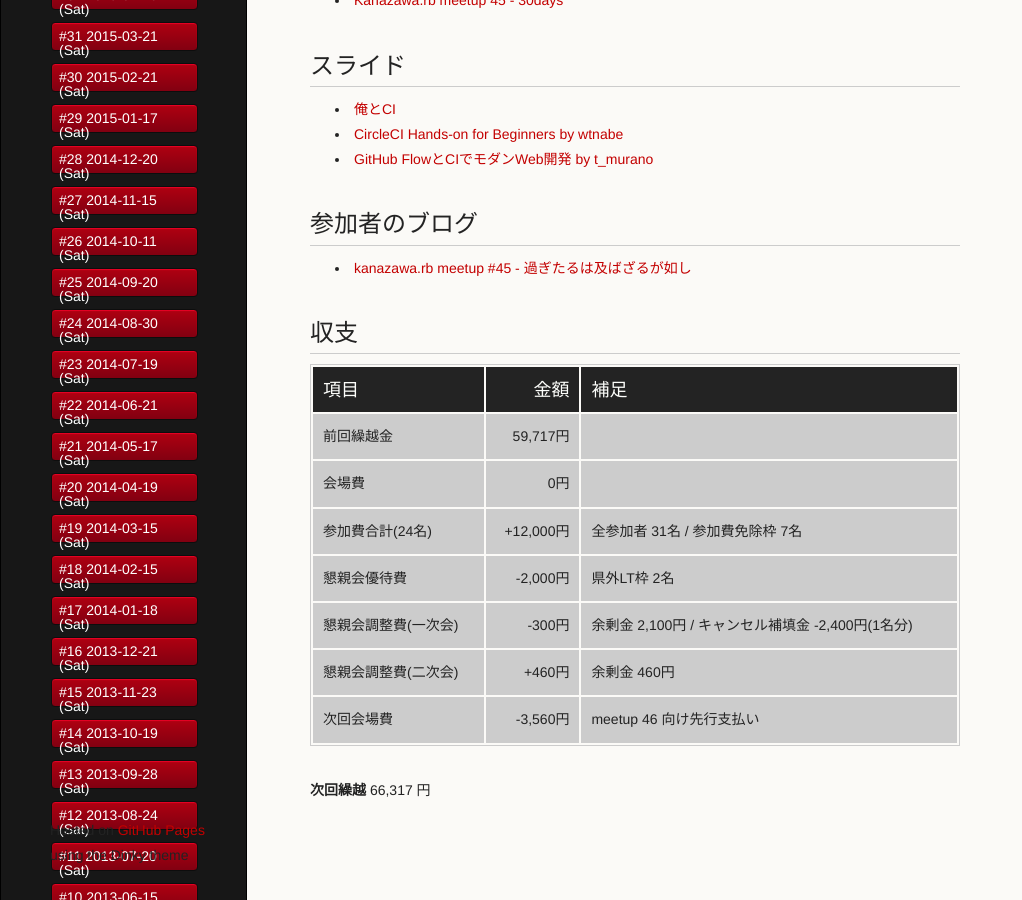
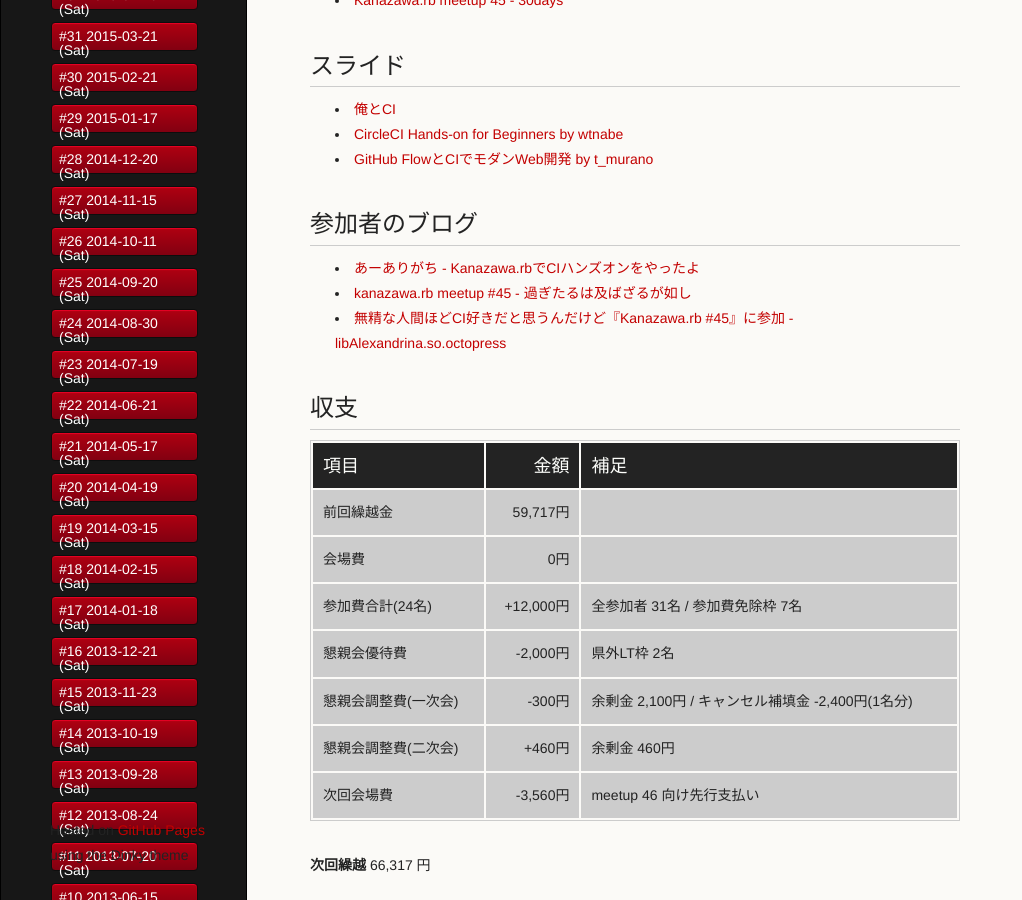
Before and after one commit to kanazawarb/meetup, a Jekyll site: the page built from 45/report.md, in a window 1280 px wide and 900 px high, scrolled down 773 px. Shown: the whole window, without its empty margins (0-1022 px from the left). Built offline with Jekyll 4.4.1, drawn with Linux system fonts in a browser that asks for light colours.

Commit message:
update meetup45 report (add blogs link)

```diff
--- a/45/report.md
+++ b/45/report.md
@@ -41,7 +41,9 @@
 
 ## 参加者のブログ
 
+* [あーありがち - Kanazawa.rbでCIハンズオンをやったよ](http://aligach.net/diary/20160521.html)
 * [kanazawa.rb meetup #45 - 過ぎたるは及ばざるが如し](http://cotton-desu.hatenablog.com/entry/2016/05/28/201245)
+* [無精な人間ほどCI好きだと思うんだけど『Kanazawa.rb #45』に参加 - libAlexandrina.so.octopress](https://octopress.phalanxware.com/blog/2016/05/29/busho-na-ningen-hodo-ci-suki-da-to-omou-n-kedo-kanazawa-rb-45-ni-sanka/)
 
 
 ## 収支
```
